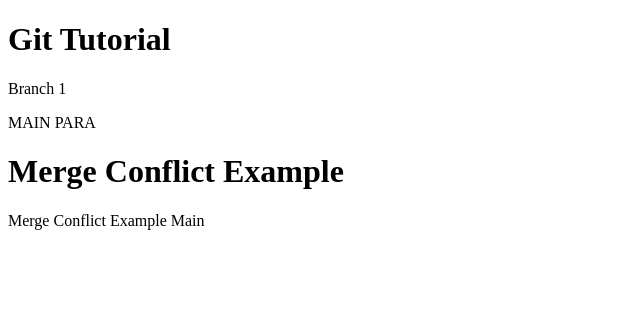
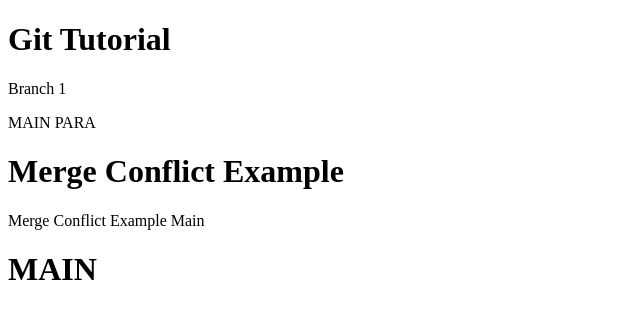
Before and after one commit to KaustubhBhavsar20/Demo2, a plain HTML site: page index.html in a window 1280 px wide. Shown: the whole page, without its empty margins (0-640 px from the left). Drawn offline with Linux system fonts and the light colour scheme.

Commit message:
New Conflict ex

```diff
--- a/index.html
+++ b/index.html
@@ -11,6 +11,6 @@
     <p>MAIN PARA</p>
     <h1>Merge Conflict Example</h1>
     <p>Merge Conflict Example Main</p>
-
+    <h1>MAIN</h1>
 </body>
 </html>
```
